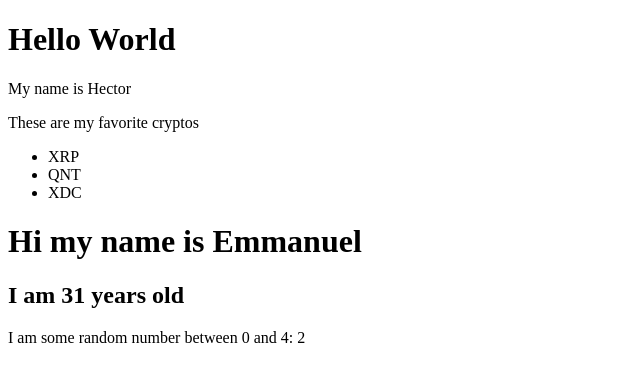
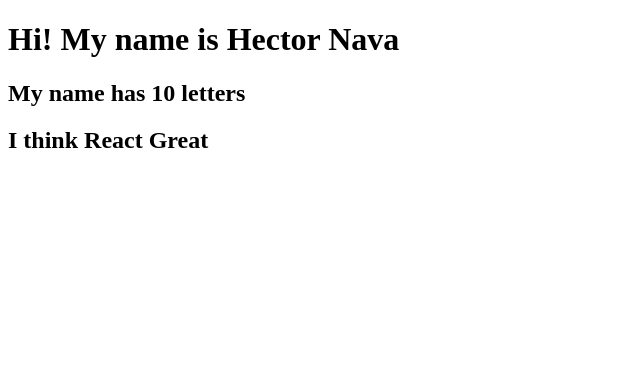
Before and after one commit to hnava47/ClassActivitiesReact, a React (Create React App) app: page / in a window 1280 px wide. Shown: the top 382 px of the page, without its empty margins (0-640 px from the left). Built offline with nearby package versions, Linux system fonts and the light colour scheme.

Commit message:
Added 06 activity

```diff
--- /dev/null
+++ b/hectorActivities/App.js
@@ -0,0 +1,21 @@
+import HelloWorld from './components/HelloWorld';
+import JsxVariables from './components/JsxVariables';
+// JSX = JavaScript and XML
+// A functional component
+// it's a function that just returns some html
+
+// As a rule, if your component returns HTML, it has to start with a capital letter
+
+// In react components that we create become HTML elements that will return
+// the html elements that our components return
+
+export const App  = () => {
+  return (
+    <>
+      <HelloWorld/>
+      <JsxVariables/>
+    </>
+  );
+}
+
+export default App;
--- a/src/App.js
+++ b/src/App.js
@@ -1,21 +1,8 @@
-import HelloWorld from './components/HelloWorld';
-import JsxVariables from './components/JsxVariables';
-// JSX = JavaScript and XML
-// A functional component
-// it's a function that just returns some html
+import React from "react";
+import JSXVariables from "./components/JSXVariables";
 
-// As a rule, if your component returns HTML, it has to start with a capital letter
-
-// In react components that we create become HTML elements that will return
-// the html elements that our components return
-
-export const App  = () => {
-  return (
-    <>
-      <HelloWorld/>
-      <JsxVariables/>
-    </>
-  );
+function App() {
+  return <JSXVariables />;
 }
 
 export default App;
--- a/src/components/JsxVariables.js
+++ b/src/components/JsxVariables.js
@@ -1,15 +1,28 @@
-export const JsxVariable = () => {
-    const firstName = 'Emmanuel';
-    const age = 31;
-    const num = 5;
+import React from 'react';
 
+// TODO: Create a `name` variable
+
+// TODO: Create a `thoughts` variable
+// This should be a string regarding what you think of React
+
+function JSXVariables() {
+    const name = 'Hector Nava';
+    const numLetters = name.length;
+    const thought = 'Great';
     return (
-        <div>
-            <h1>Hi my name is { firstName }</h1>
-            <h2>I am { age } years old</h2>
-            <p>I am some random number between 0 and 4: { Math.floor(Math.random() * num) }</p>
+        <div className="main-container">
+            <div className="container">
+                <div className="jumbotron">
+                    {/* TODO: Add your name variable */}
+                    <h1>Hi! My name is { name }</h1>
+                    {/* TODO: Add your number of letters variable */}
+                    <h2>My name has { numLetters-1 } letters</h2>
+                    {/* TODO: Add your thoughts variable */}
+                    <h2>I think React { thought }</h2>
+                </div>
+            </div>
         </div>
     );
-};
+}
 
-export default JsxVariable;
+export default JSXVariables;
--- a/src/index.js
+++ b/src/index.js
@@ -1,13 +1,5 @@
-import React from 'react';
-import ReactDOM from 'react-dom';
-import App from './App';
+import React from "react";
+import ReactDOM from "react-dom";
+import App from "./App";
 
-// render takes 2 parameters
-// the 1st one is the component that you want to render
-// the 2nd one is the html element you want to render on
-ReactDOM.render(
-  <React.StrictMode>
-    <App />
-  </React.StrictMode>,
-  document.getElementById('root')
-);
+ReactDOM.render(<App />, document.getElementById("root"));
```
Also changed, not shown: hectorActivities/components/JsxVariables.js (added, +15 -0 lines), hectorActivities/index.js (added, +13 -0 lines), hectorActivities/components/HelloWorld.js (renamed from src/components/HelloWorld.js).
